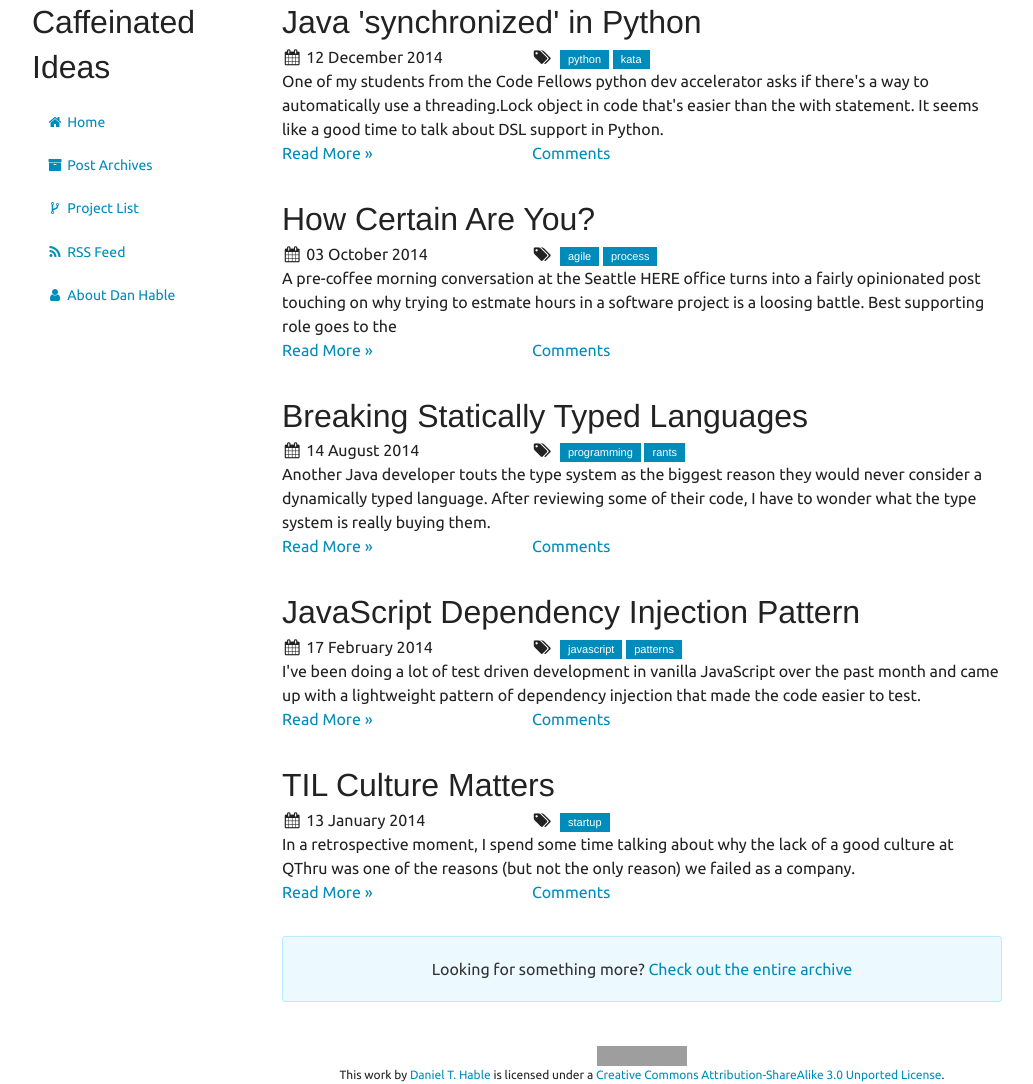
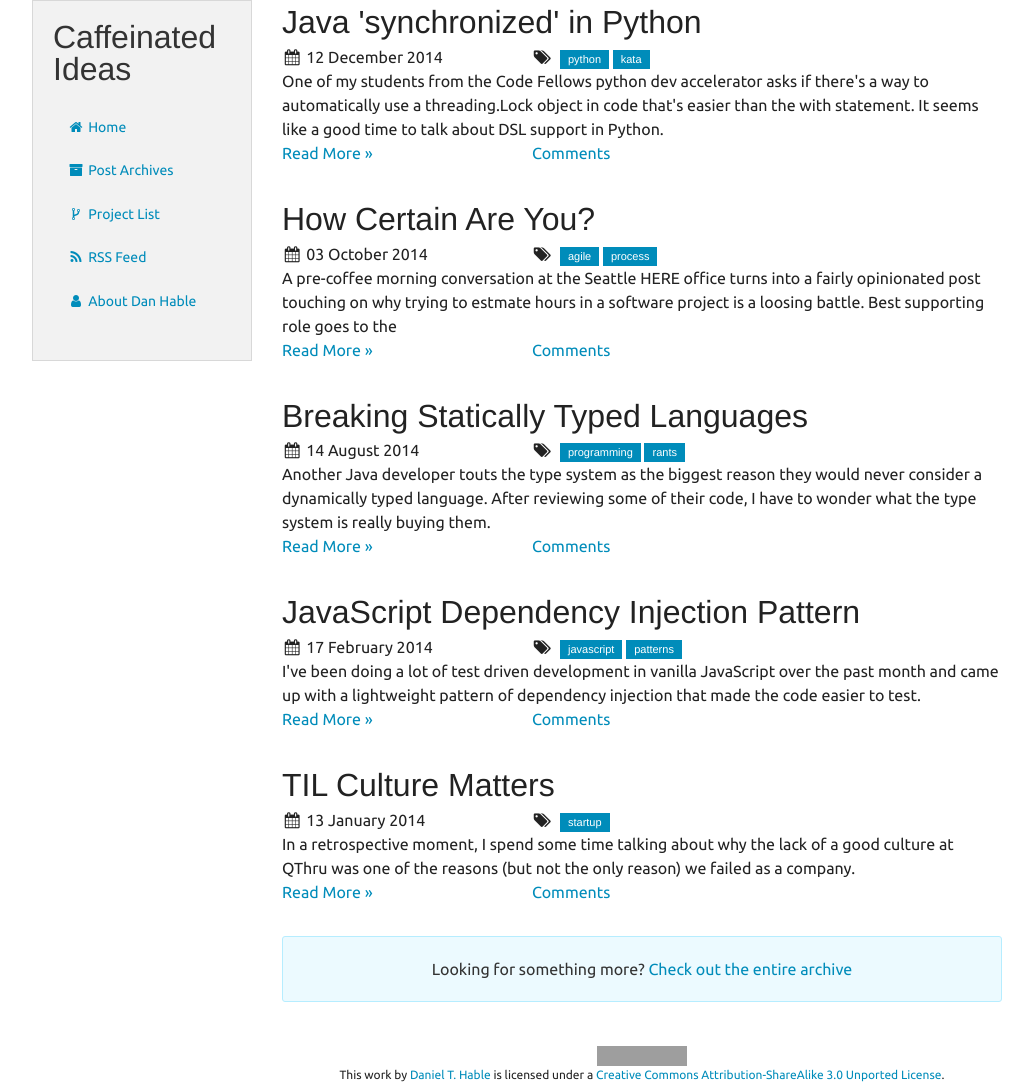
Before and after one commit to dhable/caffeinatedideas.com, a Jekyll site: the page built from index.html, in a window 1280 px wide. Shown: the whole page, without its empty margins (123-1156 px from the left). Built offline with Jekyll 4.4.1, drawn with Linux system fonts in a browser that asks for light colours; nearby versions of some CDN libraries; comment, search, counter and statistics services are not loaded; grey boxes are pictures that could not be loaded.

Commit message:
Turn Nav into Panel

```diff
--- a/_layouts/default.html
+++ b/_layouts/default.html
@@ -53,7 +53,7 @@
         <div class="row hide-for-small">
             <div class="large-3 medium-4 columns">
                 <div class="hide-for-small">
-                    <div class="sidebar left">
+                    <div class="sidebar left panel">
                         <h1>{{ site.name }}</h1>
                         <nav>
                             <ul class="side-nav left">
--- a/css/caffeinatedideas.css
+++ b/css/caffeinatedideas.css
@@ -34,10 +34,9 @@ section { margin-bottom: 2em; }
 header { margin-bottom: 1em; }
 footer { padding-top: 2em; font-size: 0.75em; }
 
-
-/* layout logic for the site template */
-#page-content { padding: .5em 1em; max-width: 720px; }
-
+.large-screen-nav {
+    padding: 1em;
+}
 
 .archive-year { margin: 2em 0 0 0; }
 .archive-year span {
```
